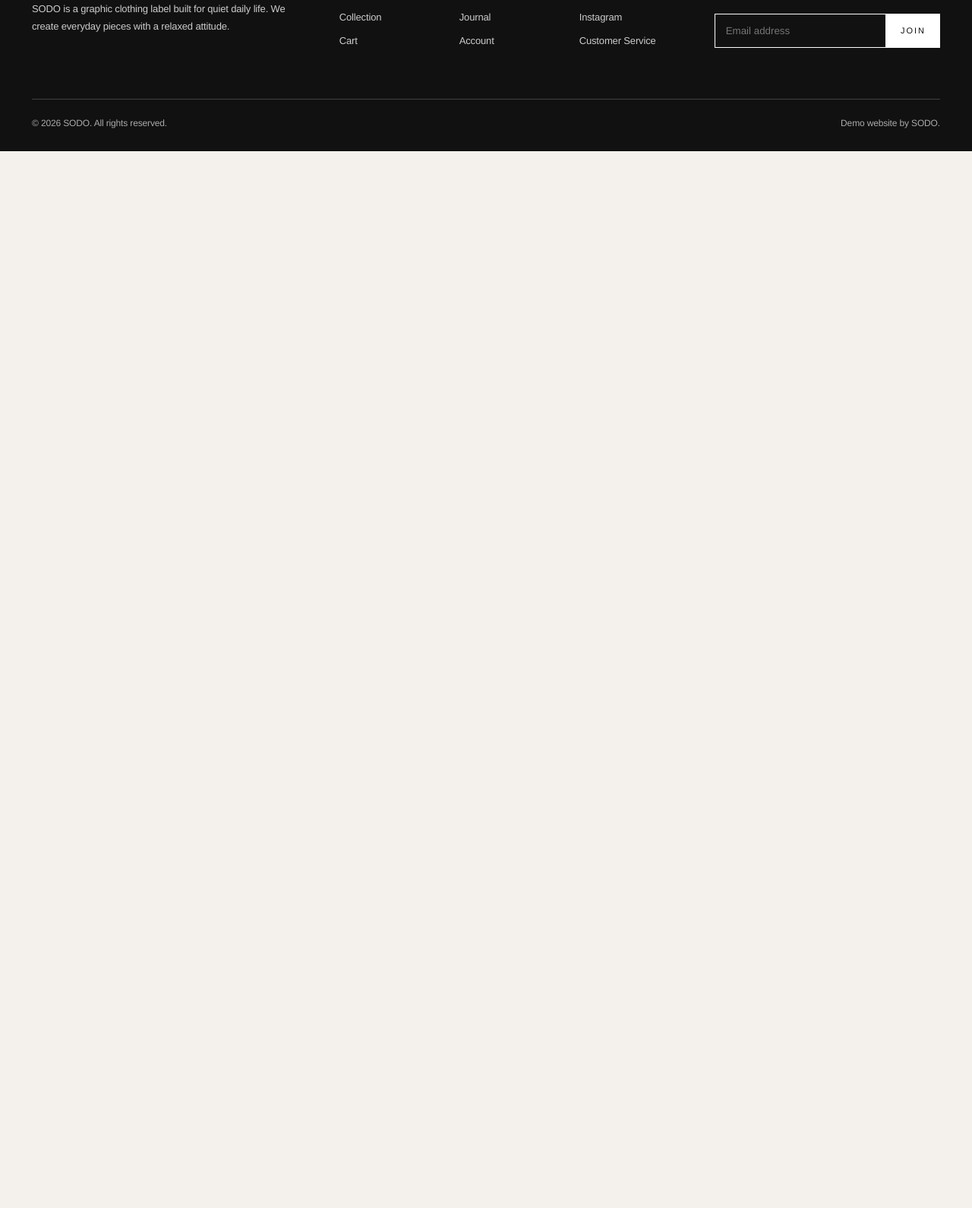
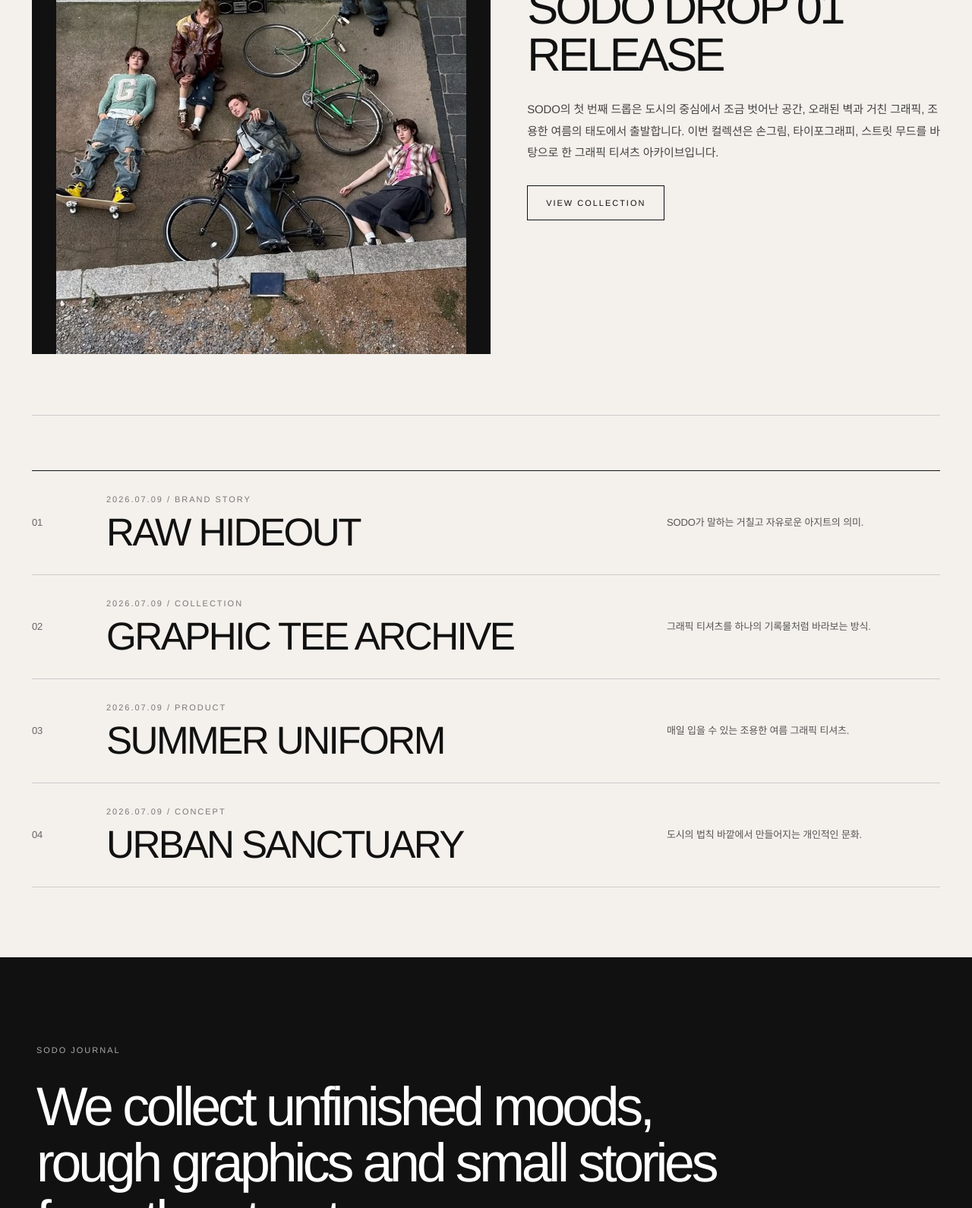
Before and after one commit to tncks003/SODO, a plain HTML site: page journal.html in a window 1280 px wide. Shown: the part 918-2508 px from the top of the page at 76% size. Before the commit the page ends 1117 px from the top, so only its background shows below. Drawn offline with Linux system fonts and the light colour scheme.

Commit message:
Add journal page

```diff
--- a/css/style.css
+++ b/css/style.css
@@ -1916,4 +1916,241 @@ body.menu-open {
   .collection-product-row h3 {
     font-size: 19px;
   }
-}
+}/* =========================================================
+   JOURNAL PAGE
+========================================================= */
+
+.journal-page {
+  background: #f4f1ec;
+  color: #111;
+}
+
+.journal-hero {
+  min-height: 58vh;
+  display: flex;
+  flex-direction: column;
+  justify-content: center;
+  border-bottom: 1px solid #111;
+  padding-bottom: 42px;
+}
+
+.journal-label {
+  font-size: var(--font-xs);
+  letter-spacing: var(--letter-label);
+  color: #666;
+  margin-bottom: 22px;
+}
+
+.journal-hero h1 {
+  max-width: 980px;
+  font-size: clamp(52px, 8vw, 112px);
+  line-height: 0.98;
+  letter-spacing: -0.06em;
+  font-weight: 400;
+  margin-bottom: 26px;
+}
+
+.journal-hero p:last-child {
+  max-width: 620px;
+  font-size: 18px;
+  line-height: 1.65;
+  color: #444;
+}
+
+.journal-featured {
+  display: grid;
+  grid-template-columns: 1fr 0.9fr;
+  gap: 48px;
+  align-items: center;
+  padding: 80px 0;
+  border-bottom: 1px solid #ccc;
+}
+
+.journal-featured-image {
+  background: #111;
+  min-height: 520px;
+  display: flex;
+  align-items: center;
+  justify-content: center;
+  overflow: hidden;
+}
+
+.journal-featured-image img {
+  width: 100%;
+  height: 100%;
+  max-height: 720px;
+  object-fit: contain;
+  object-position: center center;
+}
+
+.journal-featured-text {
+  max-width: 560px;
+}
+
+.journal-date {
+  font-size: var(--font-xs);
+  letter-spacing: var(--letter-label);
+  color: #777;
+  margin-bottom: 22px;
+}
+
+.journal-featured-text h2 {
+  font-size: clamp(34px, 4.8vw, 68px);
+  line-height: 1.02;
+  letter-spacing: -0.06em;
+  font-weight: 400;
+  margin-bottom: 26px;
+}
+
+.journal-featured-text p {
+  font-size: var(--font-body);
+  line-height: 1.9;
+  color: #444;
+  margin-bottom: 28px;
+}
+
+.journal-featured-text a {
+  display: inline-block;
+  padding: 13px 24px;
+  border: 1px solid #111;
+  font-size: var(--font-xs);
+  letter-spacing: var(--letter-label);
+}
+
+.journal-featured-text a:hover {
+  background: #111;
+  color: #fff;
+}
+
+.journal-list {
+  padding: 72px 0;
+}
+
+.journal-row {
+  display: grid;
+  grid-template-columns: 70px 1fr 360px;
+  gap: 28px;
+  align-items: center;
+  padding: 28px 0;
+  border-bottom: 1px solid #ccc;
+}
+
+.journal-row:first-child {
+  border-top: 1px solid #111;
+}
+
+.journal-row > span {
+  font-size: var(--font-sm);
+  color: #666;
+}
+
+.journal-row div p {
+  font-size: var(--font-xs);
+  letter-spacing: var(--letter-label);
+  color: #777;
+  margin-bottom: 8px;
+}
+
+.journal-row h2 {
+  font-size: clamp(28px, 4vw, 52px);
+  line-height: 1.05;
+  letter-spacing: -0.05em;
+  font-weight: 400;
+}
+
+.journal-row > p {
+  font-size: var(--font-sm);
+  line-height: 1.8;
+  color: #555;
+}
+
+.journal-row:hover h2 {
+  font-style: italic;
+}
+
+.journal-statement {
+  min-height: 62vh;
+  background: #111;
+  color: #fff;
+  padding: 78px 48px;
+  margin: 20px calc(var(--space-page-x) * -1) 0;
+  display: flex;
+  flex-direction: column;
+  justify-content: center;
+}
+
+.journal-statement p {
+  font-size: var(--font-xs);
+  letter-spacing: var(--letter-label);
+  color: #aaa;
+  margin-bottom: 28px;
+}
+
+.journal-statement h2 {
+  max-width: 940px;
+  font-size: clamp(34px, 5.6vw, 82px);
+  line-height: 1.04;
+  letter-spacing: -0.06em;
+  font-weight: 400;
+}
+
+/* JOURNAL MOBILE */
+
+@media (max-width: 900px) {
+  .journal-featured {
+    grid-template-columns: 1fr;
+    gap: 34px;
+  }
+
+  .journal-featured-image {
+    min-height: 420px;
+  }
+
+  .journal-row {
+    grid-template-columns: 44px 1fr;
+    gap: 14px;
+  }
+
+  .journal-row > p {
+    grid-column: 2;
+  }
+
+  .journal-statement {
+    margin: 20px -20px 0;
+    padding: 72px 20px;
+  }
+}
+
+@media (max-width: 560px) {
+  .journal-hero {
+    min-height: 54vh;
+  }
+
+  .journal-hero h1 {
+    font-size: 46px;
+  }
+
+  .journal-hero p:last-child {
+    font-size: 15px;
+  }
+
+  .journal-featured {
+    padding: 54px 0;
+  }
+
+  .journal-featured-image {
+    min-height: 320px;
+  }
+
+  .journal-featured-text h2 {
+    font-size: 34px;
+  }
+
+  .journal-row h2 {
+    font-size: 28px;
+  }
+
+  .journal-statement h2 {
+    font-size: 36px;
+  }
+}
--- a/journal.html
+++ b/journal.html
@@ -28,51 +28,90 @@
     </nav>
   </header>
 
-  <main class="page">
-    <section class="page-title">
-      <h1>JOURNAL</h1>
-      <p>Stories, notes and records from SODO.</p>
+  <main class="page journal-page">
+
+    <section class="journal-hero">
+      <p class="journal-label">JOURNAL</p>
+      <h1>NOTES FROM SODO</h1>
+      <p>
+        Releases, stories and quiet notes behind the SODO archive.
+      </p>
+    </section>
+
+    <section class="journal-featured">
+      <div class="journal-featured-image">
+        <img src="images/hero.jpg" alt="SODO journal visual" />
+      </div>
+
+      <div class="journal-featured-text">
+        <p class="journal-date">2026.07.09 / DROP NOTE</p>
+        <h2>SODO DROP 01 RELEASE</h2>
+        <p>
+          SODO의 첫 번째 드롭은 도시의 중심에서 조금 벗어난 공간,
+          오래된 벽과 거친 그래픽, 조용한 여름의 태도에서 출발합니다.
+          이번 컬렉션은 손그림, 타이포그래피, 스트릿 무드를 바탕으로 한
+          그래픽 티셔츠 아카이브입니다.
+        </p>
+        <a href="collection.html">VIEW COLLECTION</a>
+      </div>
     </section>
 
     <section class="journal-list">
 
-      <article class="journal-card">
-        <div class="journal-image">01</div>
-        <div class="journal-text">
-          <p class="date">2026.07.09</p>
-          <h2>Beginning of SODO</h2>
+      <a href="about.html" class="journal-row">
+        <span>01</span>
+        <div>
+          <p>2026.07.09 / BRAND STORY</p>
+          <h2>RAW HIDEOUT</h2>
+        </div>
         <p>
-            SODO의 첫 번째 웹사이트를 시작합니다.
-            브랜드의 방향성과 첫 컬렉션을 차근차근 기록합니다.
+          SODO가 말하는 거칠고 자유로운 아지트의 의미.
         </p>
+      </a>
+
+      <a href="collection.html" class="journal-row">
+        <span>02</span>
+        <div>
+          <p>2026.07.09 / COLLECTION</p>
+          <h2>GRAPHIC TEE ARCHIVE</h2>
         </div>
-      </article>
+        <p>
+          그래픽 티셔츠를 하나의 기록물처럼 바라보는 방식.
+        </p>
+      </a>
 
-      <article class="journal-card">
-        <div class="journal-image">02</div>
-        <div class="journal-text">
-          <p class="date">2026.07.09</p>
-          <h2>Essentials for Daily Life</h2>
+      <a href="shop.html" class="journal-row">
+        <span>03</span>
+        <div>
+          <p>2026.07.09 / PRODUCT</p>
+          <h2>SUMMER UNIFORM</h2>
+        </div>
         <p>
-            매일 입는 옷일수록 더 조용하고 단단해야 합니다.
-            SODO는 일상복의 기본을 다시 바라봅니다.
+          매일 입을 수 있는 조용한 여름 그래픽 티셔츠.
         </p>
+      </a>
+
+      <a href="about.html" class="journal-row">
+        <span>04</span>
+        <div>
+          <p>2026.07.09 / CONCEPT</p>
+          <h2>URBAN SANCTUARY</h2>
         </div>
-      </article>
-
-      <article class="journal-card">
-        <div class="journal-image">03</div>
-        <div class="journal-text">
-          <p class="date">2026.07.09</p>
-          <h2>Design Attitude</h2>
         <p>
-            과한 장식보다 실루엣, 소재, 균형에 집중합니다.
-            오래 남는 옷을 위한 태도를 기록합니다.
+          도시의 법칙 바깥에서 만들어지는 개인적인 문화.
         </p>
-        </div>
-      </article>
+      </a>
 
     </section>
+
+    <section class="journal-statement">
+      <p>SODO JOURNAL</p>
+      <h2>
+        We collect unfinished moods,<br />
+        rough graphics and small stories from the street.
+      </h2>
+    </section>
+
   </main>
 
   <footer class="footer">
@@ -81,8 +120,8 @@
       <div class="footer-brand">
         <h2>SODO</h2>
         <p>
-          SODO is a graphic clothing label built for quiet daily life.
-          We create everyday pieces with a relaxed attitude.
+          SODO is a graphic clothing label built from raw city moods,
+          rough drawings and personal freedom.
         </p>
       </div>
 
```
Lines whose indentation alone changed are shown as unchanged.
